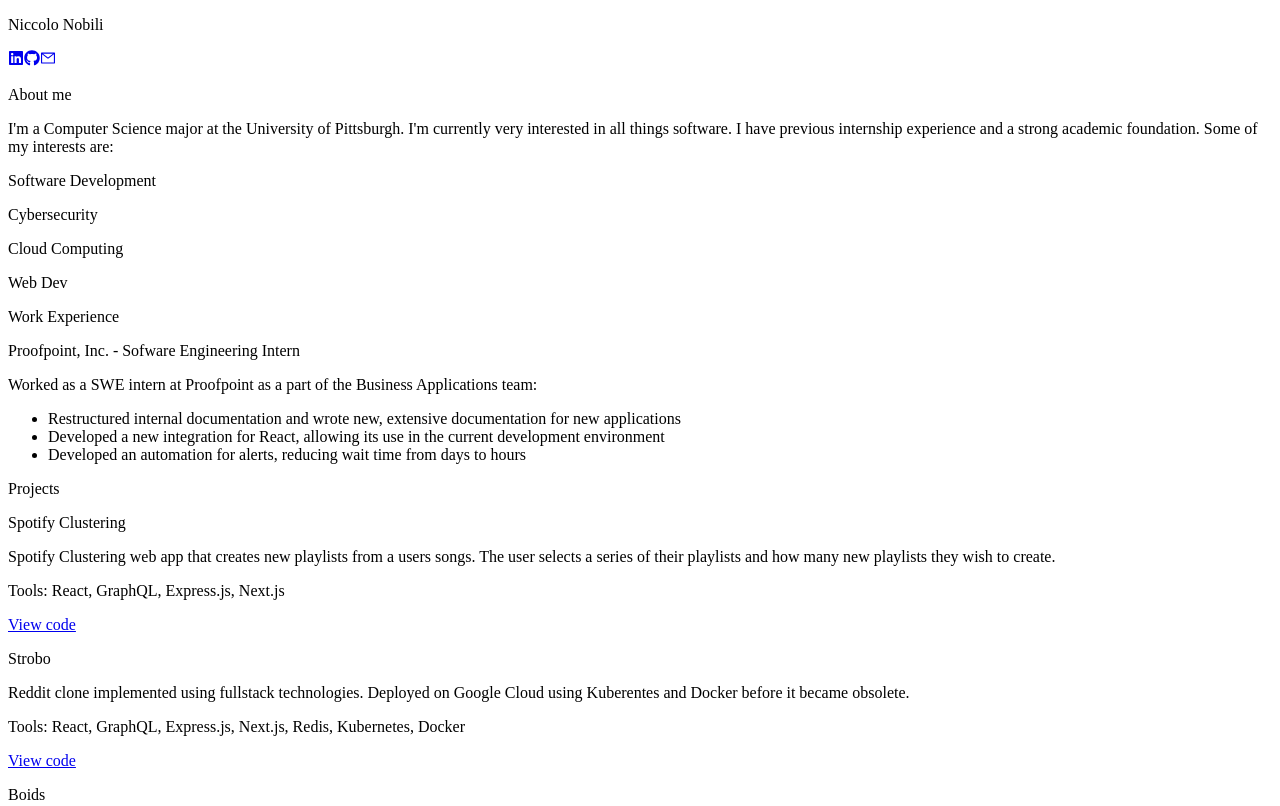
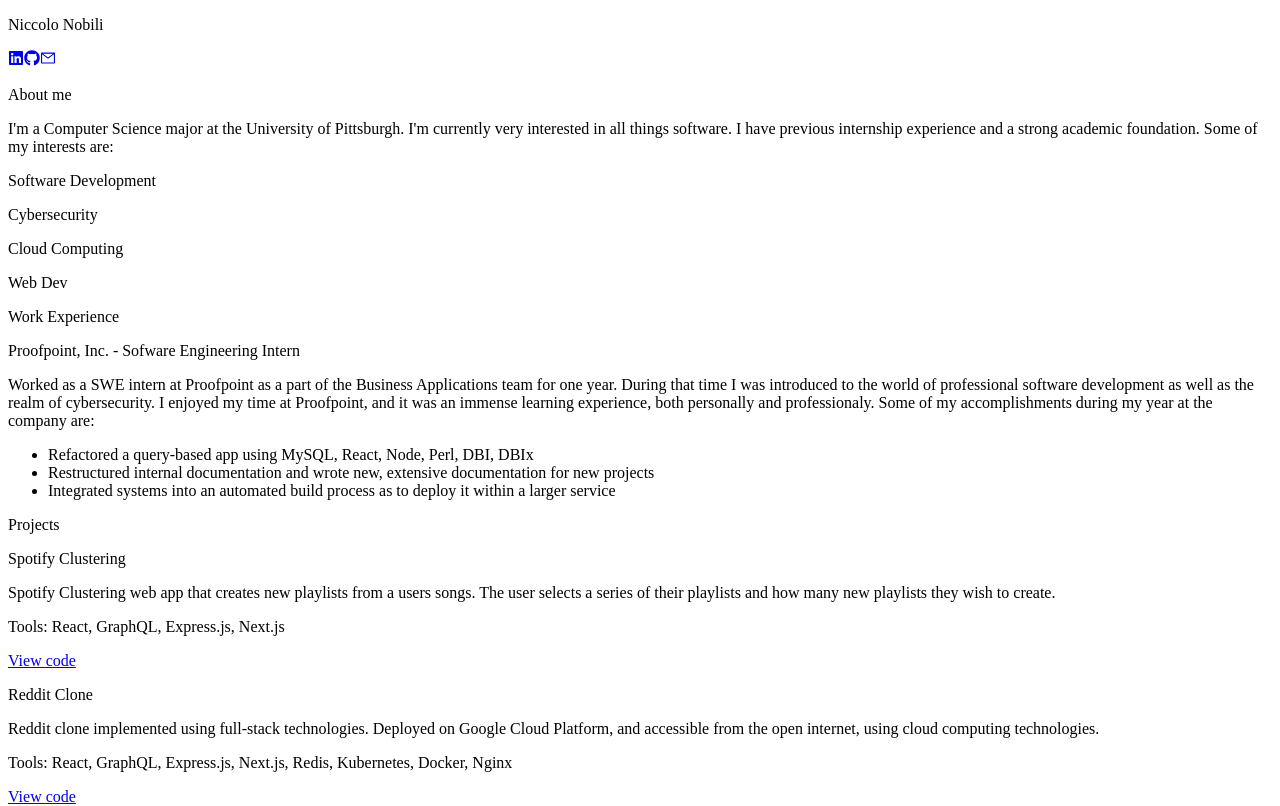
Before and after one commit to strobosco/personal-website, a Next.js app: page / in a window 1280 px wide. Shown: the top 806 px of the page. Built offline with nearby package versions, Linux system fonts and the light colour scheme.

Commit message:
12/06 Updated website alongside resume

```diff
--- a/components/Projects.js
+++ b/components/Projects.js
@@ -27,14 +27,15 @@ const Projects = () => {
       </div>
       <div className="project-card">
         <div className="project-description">
-          <p className="project-title">Strobo</p>
+          <p className="project-title">Reddit Clone</p>
           <p className="project-text">
-            Reddit clone implemented using fullstack technologies. Deployed on
-            Google Cloud using Kuberentes and Docker before it became obsolete.
+            Reddit clone implemented using full-stack technologies. Deployed on
+            Google Cloud Platform, and accessible from the open internet, using
+            cloud computing technologies.
           </p>
           <p className="project-tools">
             Tools: React, GraphQL, Express.js, Next.js, Redis, Kubernetes,
-            Docker
+            Docker, Nginx
           </p>
         </div>
         <div className="button-div">
@@ -52,7 +53,7 @@ const Projects = () => {
         <div className="project-description">
           <p className="project-title">Boids</p>
           <p className="project-text">
-            Golang implementation of Craig Reynold's boids simulatio. Inspired
+            Golang implementation of Craig Reynold's boids simulation. Inspired
             by my father.
           </p>
           <p className="project-tools">Tools: Golang</p>
--- a/components/Work.js
+++ b/components/Work.js
@@ -9,21 +9,25 @@ const Work = () => {
           </p>
           <p className="project-text">
             Worked as a SWE intern at Proofpoint as a part of the Business
-            Applications team:
+            Applications team for one year. During that time I was introduced to
+            the world of professional software development as well as the realm
+            of cybersecurity. I enjoyed my time at Proofpoint, and it was an
+            immense learning experience, both personally and professionaly. Some
+            of my accomplishments during my year at the company are:
           </p>
           <p className="project-tools">
             <ul>
               <li>
-                Restructured internal documentation and wrote new, extensive
-                documentation for new applications
+                Refactored a query-based app using MySQL, React, Node, Perl,
+                DBI, DBIx
               </li>
               <li>
-                Developed a new integration for React, allowing its use in the
-                current development environment
+                Restructured internal documentation and wrote new, extensive
+                documentation for new projects
               </li>
               <li>
-                Developed an automation for alerts, reducing wait time from days
-                to hours
+                Integrated systems into an automated build process as to deploy
+                it within a larger service
               </li>
             </ul>
           </p>
```
Also changed, not shown: 1 other file (tests, documents, lock files or other folders).
